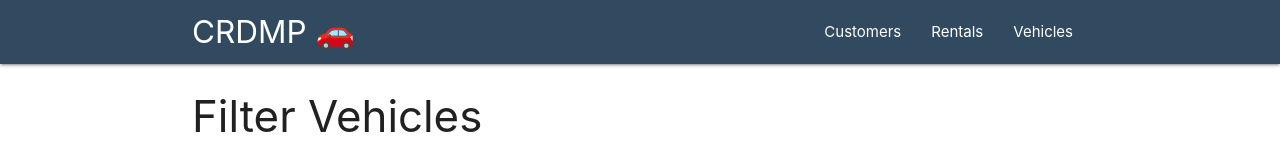
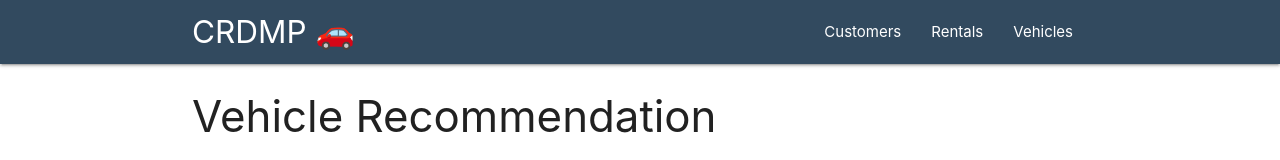
Before and after one commit to AquariusInc/CRDMP, a Django app: page /vehiclerecommend in a window 1280 px wide. Shown: the top 160 px of the page. Run offline with Django 3.2, Linux system fonts and the light colour scheme; data that the repository does not hold is empty; parts of the project's set-up code (start-up, migrations or seed data) failed here and were passed over.

Commit message:
fixed s14 title

```diff
--- a/mysite/RentalApp/templates/recommend_vehicle.html
+++ b/mysite/RentalApp/templates/recommend_vehicle.html
@@ -3,7 +3,7 @@
 {% block title %}Vehicle Recommendation{% endblock %}
 {% block content %}
     <div class="container">
-        <h3>Filter Vehicles</h3>
+        <h3>Vehicle Recommendation</h3>
         <form>
             <div class="row">
                 <div class="input-field col s12">
```
